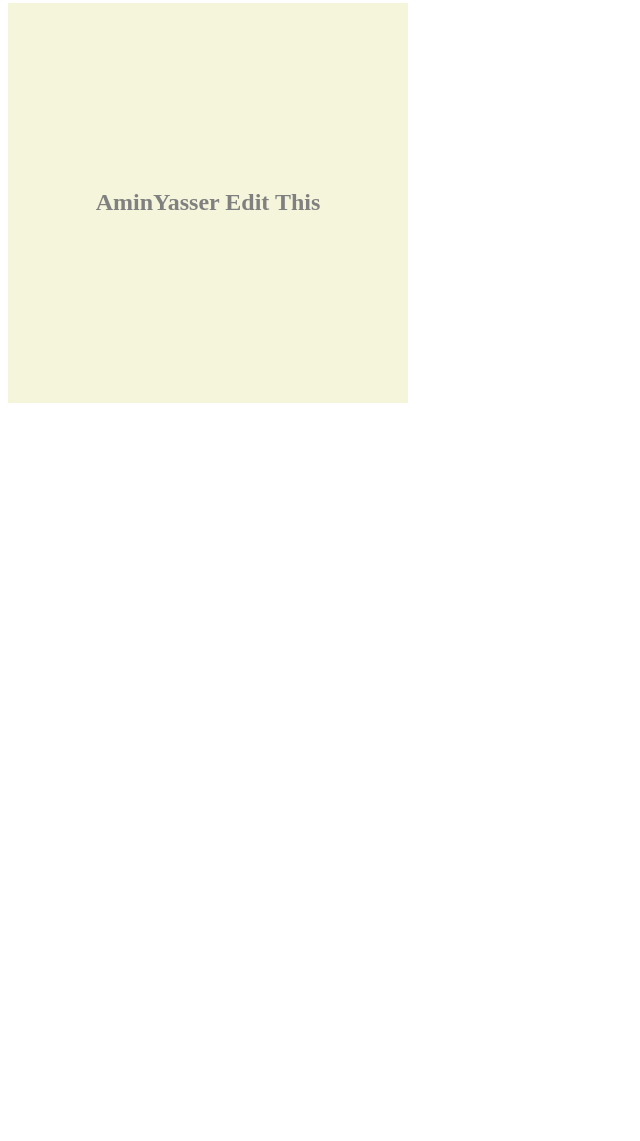
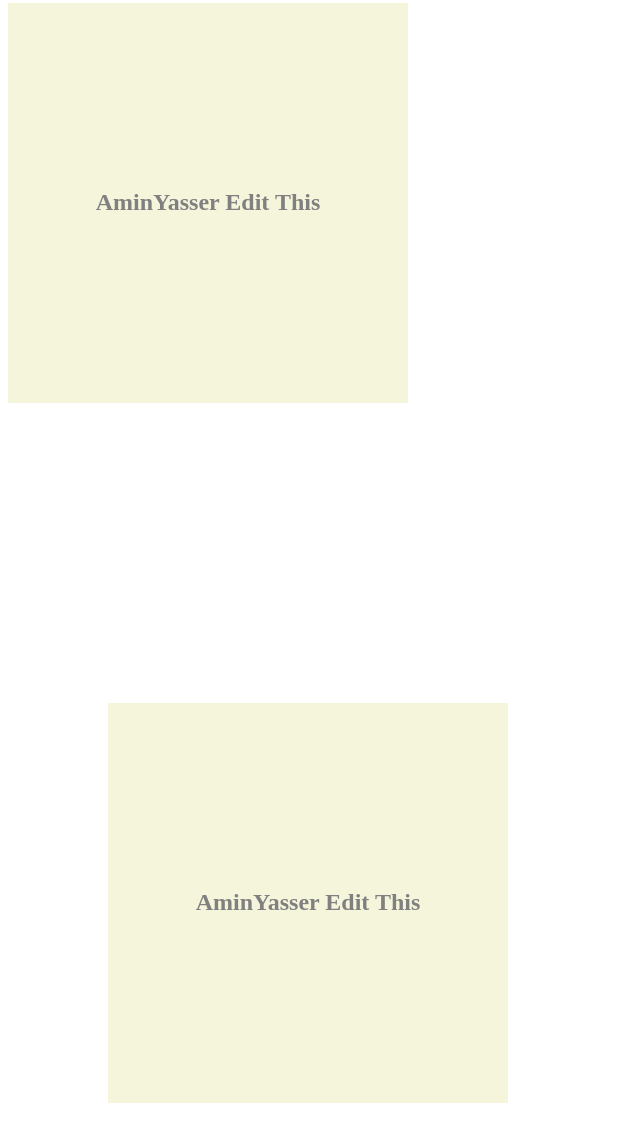
Before and after one commit to MohamedWalid0/my_repo, a plain HTML site: page new_repo/index.html in a window 1280 px wide. Shown: the part 595-1736 px from the top of the page, without its empty margins (0-640 px from the left). Before the commit the page ends 1056 px from the top, so only its background shows below. Drawn offline with Linux system fonts and the light colour scheme.

Commit message:
modifid name

```diff
--- a/new_repo/index.html
+++ b/new_repo/index.html
@@ -18,8 +18,6 @@
         </div>
     </section>
 
-
-
     <section id="AminYasser" style="padding: 50px 0 ;">
         <div style="width: 400px; height: 400px; background-color: beige; color: gray;  display: flex; align-items: center; justify-content: center;">
           <h1>AminYasser Edit This</h1>
@@ -29,5 +27,22 @@
     </section>
 
 
+    <section id="MohamedWalid" style="padding: 250px 100px ;">
+        <div style="width: 400px; height: 400px; background-color: beige; color: gray;  display: flex; align-items: center; justify-content: center;">
+          <h1>AminYasser Edit This</h1>
+
+        </div>
+
+    </section>
+
+
+
+
+
+
+
+
+
+
 </body>
 </html>
```
